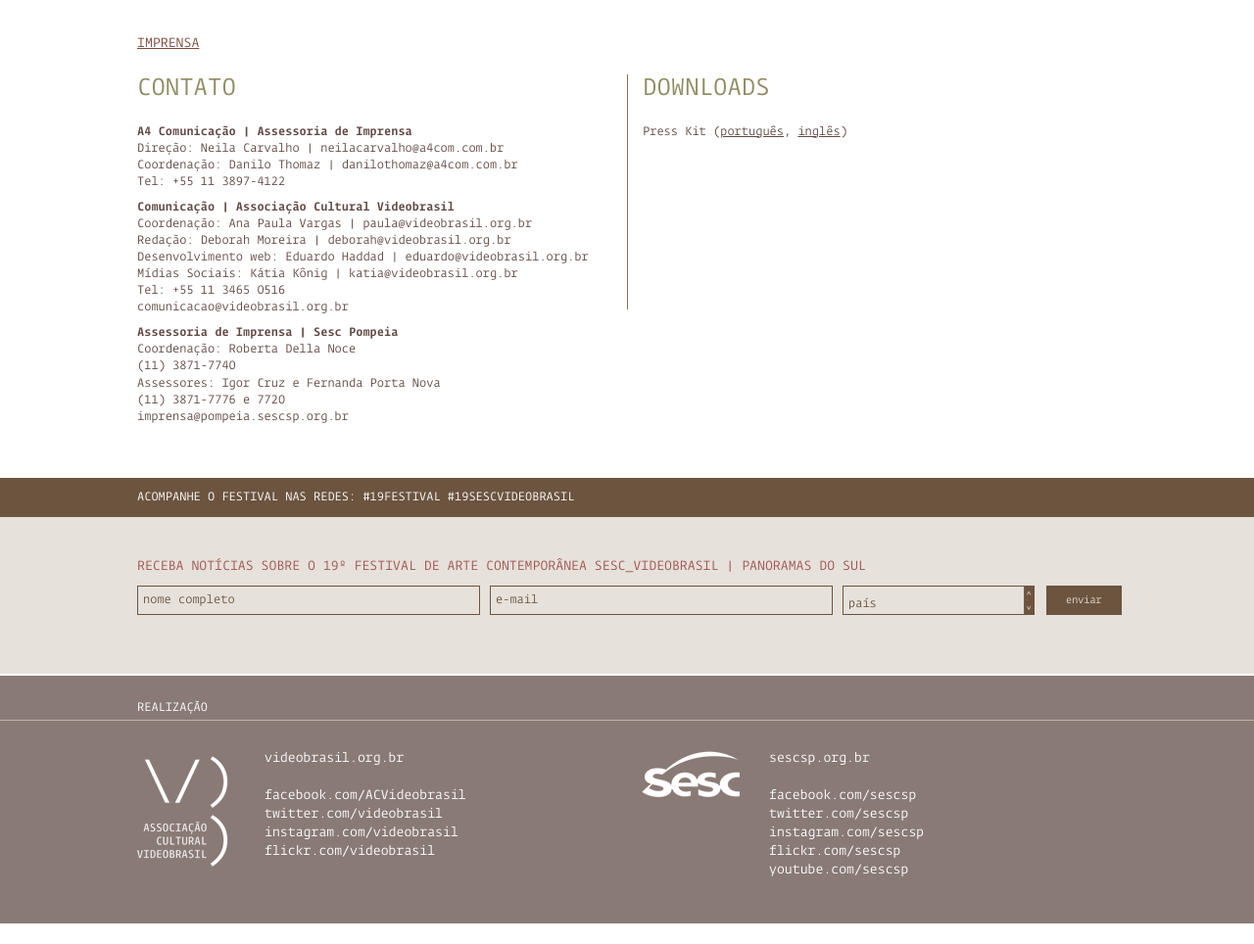
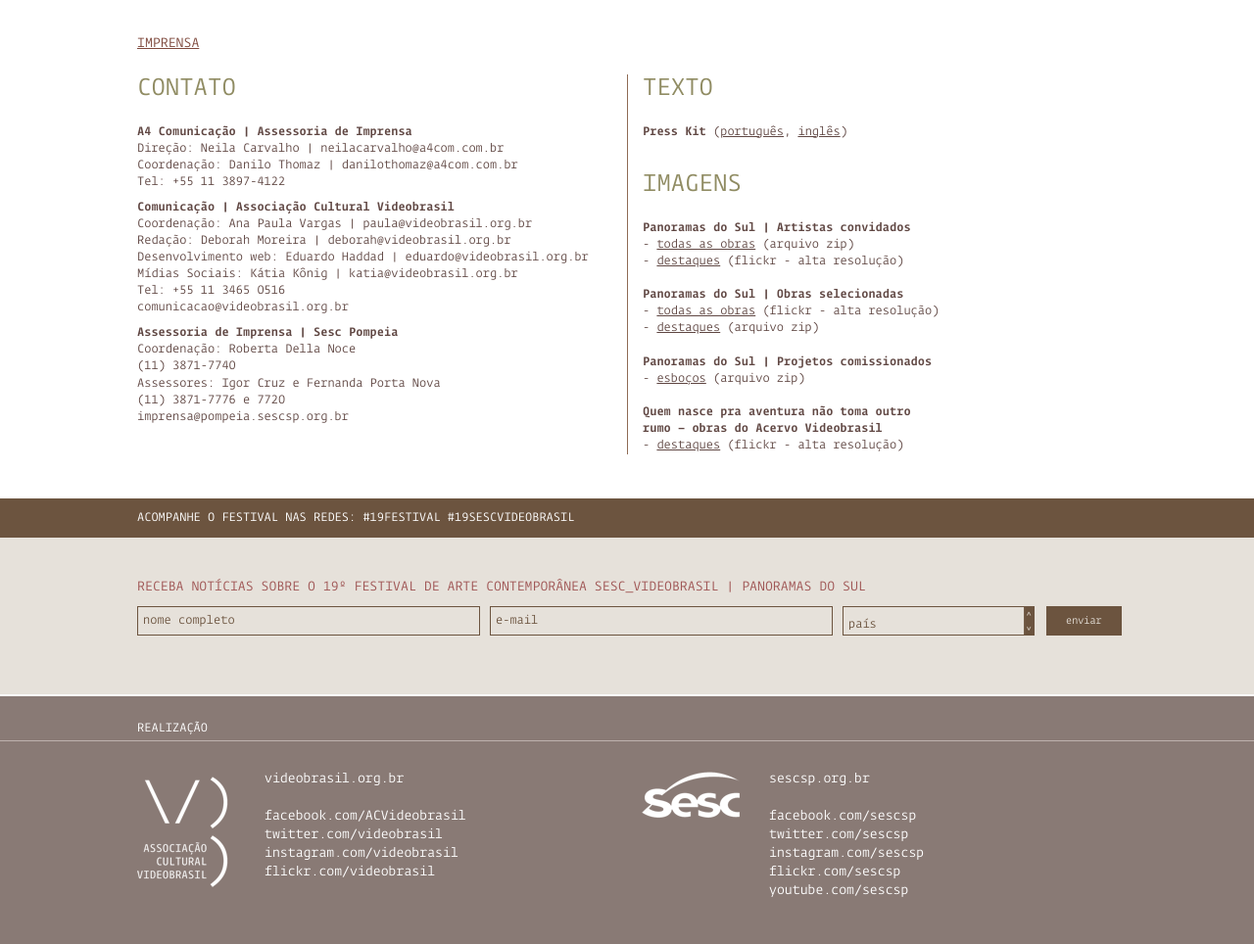
Before and after one commit to eduardo-haddad/19festival, a PHP site: page /imprensa.php in a window 1280 px wide. Shown: the part 214-1178 px from the top of the page at 98% size. Before the commit the page ends 1157 px from the top, so only its background shows below. Run offline with PHP 8.4, Linux system fonts and the light colour scheme; some libraries are stand-ins or nearby versions.

Commit message:
imprensa - imagens

```diff
--- a/imprensa.php
+++ b/imprensa.php
@@ -92,16 +92,41 @@ include_once($_SERVER['DOCUMENT_ROOT'] . "/elements/config.php");
                 </div>
                 <div class="col-md-6 " style="margin-top: 0px; border-left: 1pt solid #8F6B55; min-height: 240px">
                     <p class="titulo">
-                        Downloads
+                        <?php pten('Texto', 'Text'); ?>
                     </p>
-                <p style="clear: both" class="f nomargin">
-                    <?php pten('Press Kit (<a class="link" href="arquivos/19festival_presskit_pt.docx">português</a>, <a class="link" href="arquivos/19festival_presskit_en.docx">inglês</a>)<!-- <br /><br />
+                    <p style="clear: both" class="f nomargin">
+                    <?php pten('<span class="bold">Press Kit</span> (<a class="link" href="arquivos/19festival_presskit_pt.docx">português</a>, <a class="link" href="arquivos/19festival_presskit_en.docx">inglês</a>)<!-- <br /><br />
                                 Imagens (download, flickr)-->',
-                               'Press Kit (<a class="link" href="arquivos/19festival_presskit_pt.docx">Portuguese</a>, <a class="link" href="arquivos/19festival_presskit_en.docx">English</a>)<!-- <br /><br />
+                               '<span class="bold">Press Kit</span> (<a class="link" href="arquivos/19festival_presskit_pt.docx">Portuguese</a>, <a class="link" href="arquivos/19festival_presskit_en.docx">English</a>)<!-- <br /><br />
                                 Images (download, flickr)-->'); ?>
+                    </p>
 
-
-                </p>
+                    <p class="titulo" style="margin-top: 30px">
+                        <?php pten('Imagens', 'Images'); ?>
+                    </p>
+                    <p style="clear: both" class="f nomargin">
+                    <?php pten('<span class="bold">Panoramas do Sul | Artistas convidados</span><br />
+                                - <a href="http://www.videobrasil.org.br/press/19festival/19festival_guestartists_artworks.zip" class="link">todas as obras</a> (arquivo zip)<br />
+                                - <a href="https://www.flickr.com/photos/videobrasil/sets/72157656722312673" class="link" target="_blank">destaques</a> (flickr - alta resolução)<br /><br />
+                                <span class="bold">Panoramas do Sul | Obras selecionadas</span><br />
+                                - <a href="https://www.flickr.com/photos/videobrasil/albums/72157658378379360" class="link" target="_blank">todas as obras</a> (flickr - alta resolução)<br />
+                                - <a href="http://www.videobrasil.org.br/press/19festival/19festival_artworks_selectedartworks.zip" class="link">destaques</a> (arquivo zip)<br /><br />
+                                <span class="bold">Panoramas do Sul | Projetos comissionados</span><br />
+                                - <a href="http://www.videobrasil.org.br/press/19festival/19festival_projects_sketches.zip" class="link">esboços</a> (arquivo zip)<br /><br />
+                                <span class="bold">Quem nasce pra aventura não toma outro<br />rumo – obras do Acervo Videobrasil</span><br />
+                                - <a href="https://www.flickr.com/photos/videobrasil/albums/72157659096547555" class="link" target="_blank">destaques</a> (flickr - alta resolução)
+                                ',
+                               '<span class="bold">Southern Panoramas | Guest artists</span><br />
+                                - <a href="http://www.videobrasil.org.br/press/19festival/19festival_guestartists_artworks.zip" class="link">all works</a> (zip file)<br />
+                                - <a href="https://www.flickr.com/photos/videobrasil/sets/72157656722312673" class="link" target="_blank">highlights</a> (flickr - high resolution)<br /><br />
+                                <span class="bold">Southern Panoramas | Selected works</span><br />
+                                - <a href="https://www.flickr.com/photos/videobrasil/albums/72157658378379360" class="link" target="_blank">all works</a> (flickr - high resolution)<br />
+                                - <a href="http://www.videobrasil.org.br/press/19festival/19festival_artworks_selectedartworks.zip" class="link">highlights</a> (zip file)<br /><br />
+                                <span class="bold">Southern Panoramas | Comissioned projects</span><br />
+                                - <a href="http://www.videobrasil.org.br/press/19festival/19festival_projects_sketches.zip" class="link">sketches</a> (zip file)<br /><br />
+                                <span class="bold">Those born for adventure don’t stray from<br />the path – artworks from Videobrasil Collection</span><br />
+                                - <a href="https://www.flickr.com/photos/videobrasil/albums/72157659096547555" class="link" target="_blank">highlights</a> (flickr - high resolution)'); ?>
+                    </p>
 
 
                 </div>
```
